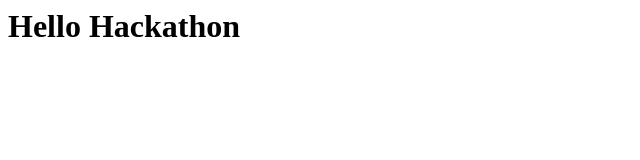
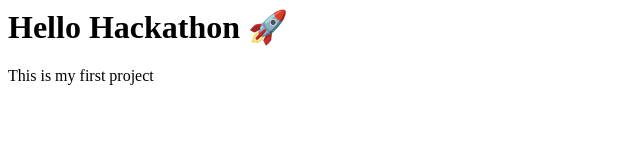
Before and after one commit to Aditi-Singh1/practice, a plain HTML site: page index.html in a window 1280 px wide. Shown: the whole page, without its empty margins (0-640 px from the left). Drawn offline with Linux system fonts and the light colour scheme.

Commit message:
Added description

```diff
--- a/index.html
+++ b/index.html
@@ -1 +1,2 @@
-<h1>Hello Hackathon</h1>
+<h1>Hello Hackathon 🚀</h1>
+<p>This is my first project</p>
```
